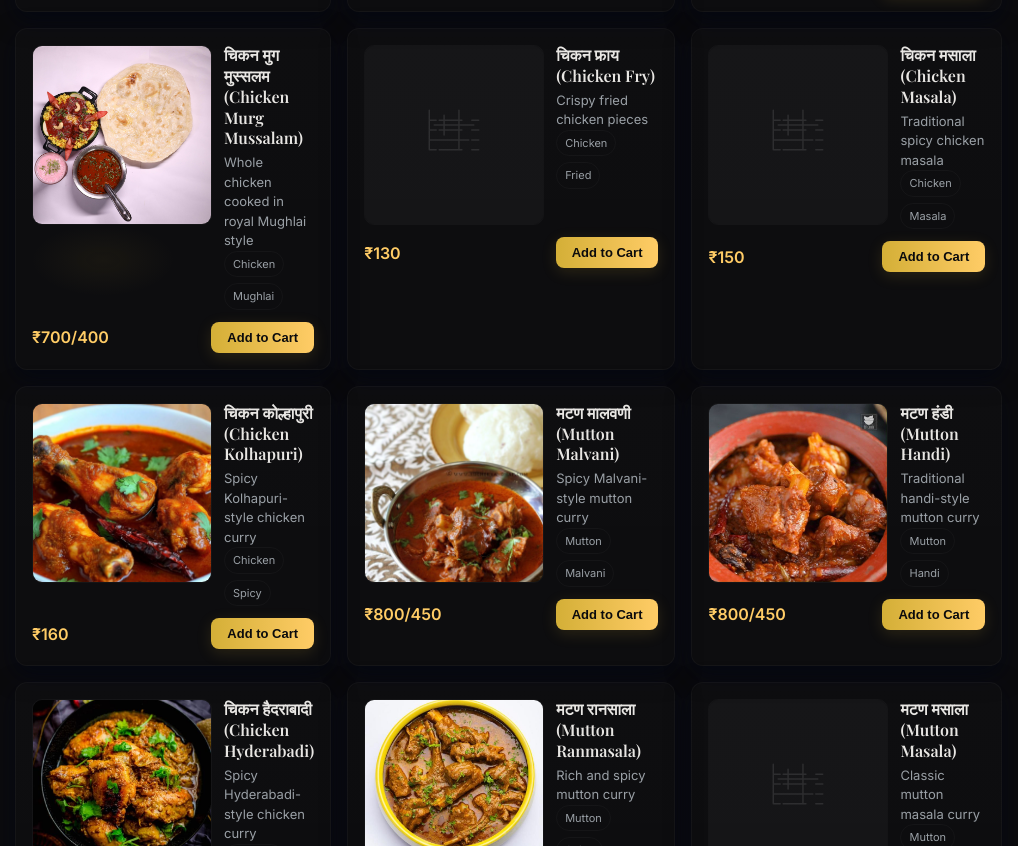
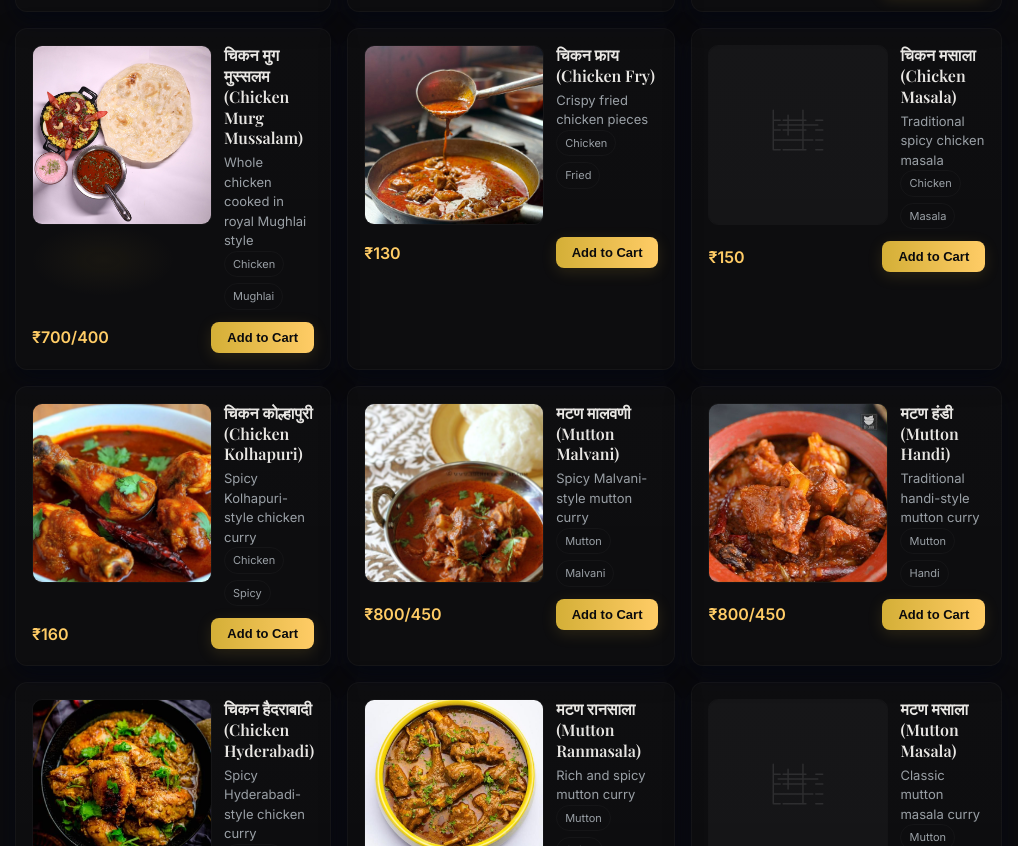
Before and after one commit to MenuSpeak/Hotel-Jabardast, a plain HTML site: page index.html in a window 1280 px wide. Shown: the part 4620-5466 px from the top of the page, without its empty margins (25-1043 px from the left). Drawn offline with nearby package versions, Linux system fonts and the light colour scheme.

Commit message:
Update index.html

```diff
--- a/index.html
+++ b/index.html
@@ -1007,7 +1007,7 @@ body::before {
 {id:403,cat:'Chicken Special',name:'चिकन हंडी (Chicken Handi)',desc:'Chicken cooked in handi-style gravy',price:'₹600/350',tags:['Chicken','Handi'],img:'img/chicken-handi.jpg'},
 {id:404,cat:'Chicken Special',name:'चिकन रानमसाला (Chicken Ranmasala)',desc:'Rich and spicy chicken curry',price:'₹620/370',tags:['Chicken','Spicy'],img:'img/chicken-rammasala.jpg'},
 {id:405,cat:'Chicken Special',name:'चिकन मुग मुस्सलम (Chicken Murg Mussalam)',desc:'Whole chicken cooked in royal Mughlai style',price:'₹700/400',tags:['Chicken','Mughlai'],img:'img/Panir musslam.jpg'},
-{id:406,cat:'Chicken Special',name:'चिकन फ्राय (Chicken Fry)',desc:'Crispy fried chicken pieces',price:'₹130',tags:['Chicken','Fried'],img:'img/chicken-fry.jpg'},
+{id:406,cat:'Chicken Special',name:'चिकन फ्राय (Chicken Fry)',desc:'Crispy fried chicken pieces',price:'₹130',tags:['Chicken','Fried'],img:'img/chicken fry.jpg'},
 {id:407,cat:'Chicken Special',name:'चिकन मसाला (Chicken Masala)',desc:'Traditional spicy chicken masala',price:'₹150',tags:['Chicken','Masala'],img:'img/chicken-masala.jpg'},
 {id:408,cat:'Chicken Special',name:'चिकन कोल्हापुरी (Chicken Kolhapuri)',desc:'Spicy Kolhapuri-style chicken curry',price:'₹160',tags:['Chicken','Spicy'],img:'img/chicken-kolhapuri.jpg'},
 
```
